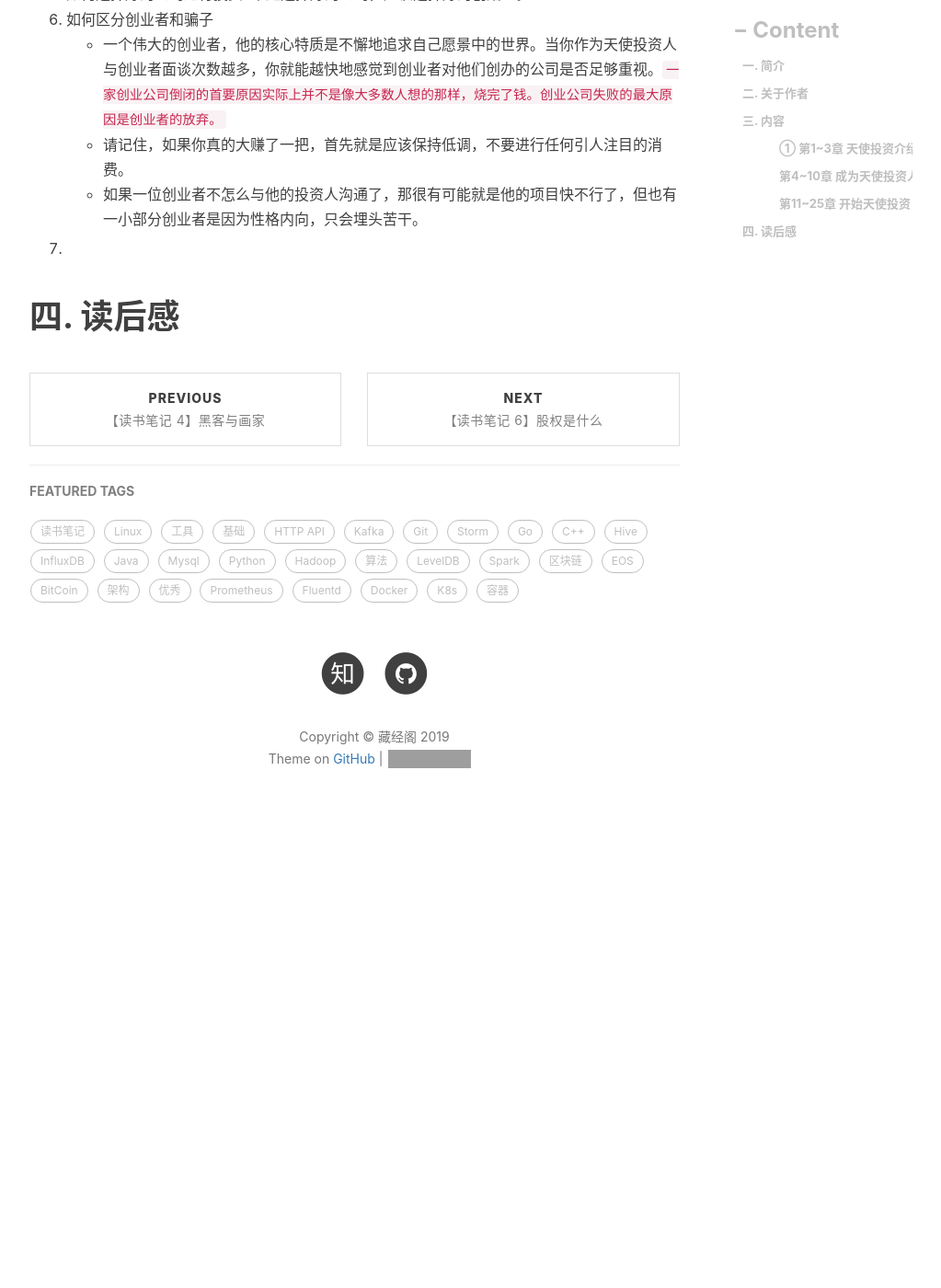
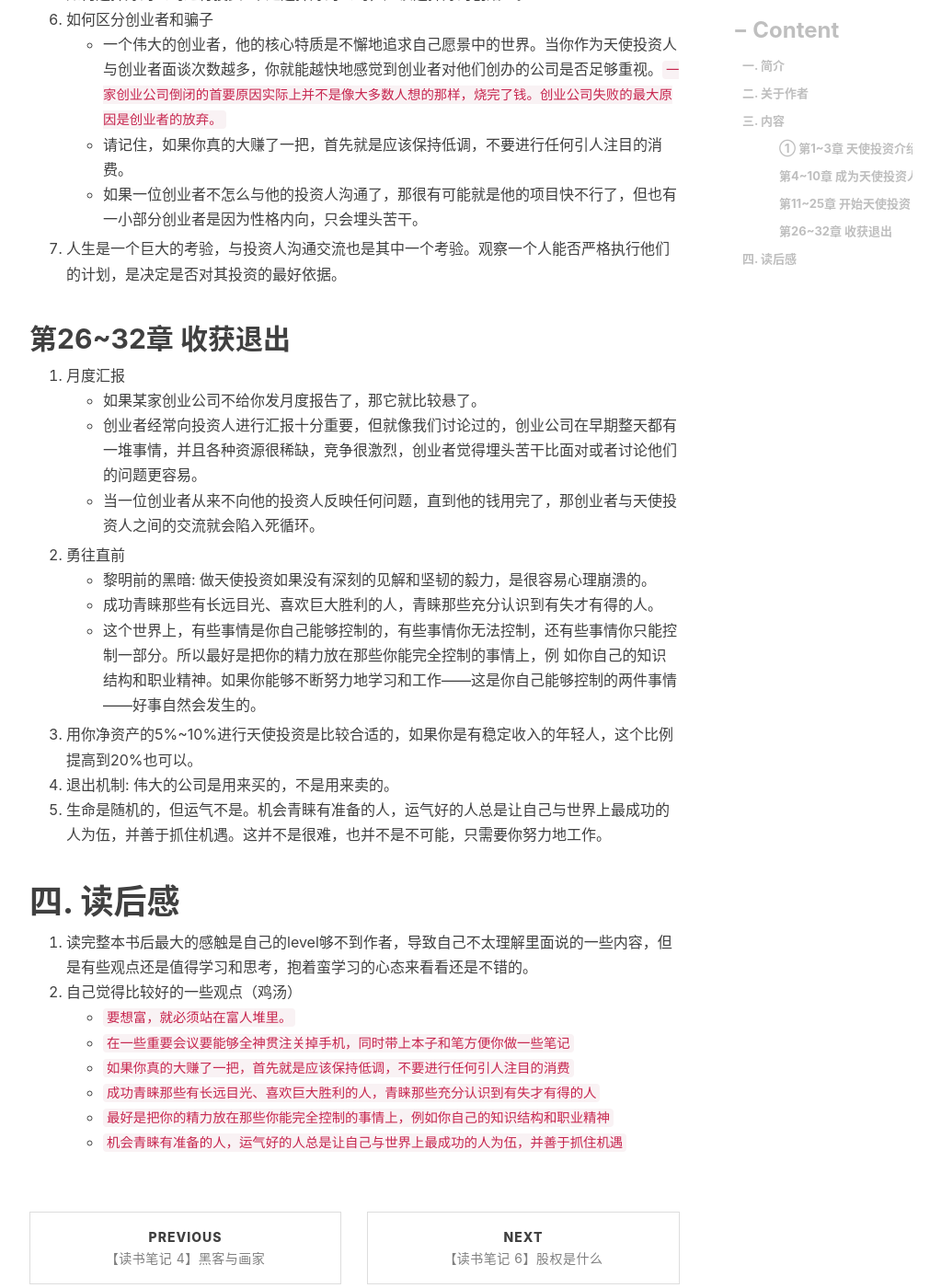
Before and after one commit to engru/chenguolin.github.io, a Jekyll site: the page built from _posts/2016-01-04-【读书笔记-5】富人思维.md, in a window 1280 px wide and 1400 px high, scrolled down 3341 px. Shown: the whole window at 92% size, without its empty margins (233-1256 px from the left). Built offline with Jekyll 4.4.1, drawn with Linux system fonts in a browser that asks for light colours; nearby versions of some CDN libraries; comment, search, counter and statistics services are not loaded; before the commit the page ends 4270 px from its top, so only the background shows below that; grey boxes are pictures that could not be loaded.

Commit message:
Update 2016-01-04-【读书笔记-5】富人思维.md

```diff
--- a/_posts/2016-01-04-【读书笔记-5】富人思维.md
+++ b/_posts/2016-01-04-【读书笔记-5】富人思维.md
@@ -71,6 +71,28 @@ tags:          #标签
    + 一个伟大的创业者，他的核心特质是不懈地追求自己愿景中的世界。当你作为天使投资人与创业者面谈次数越多，你就能越快地感觉到创业者对他们创办的公司是否足够重视。`一家创业公司倒闭的首要原因实际上并不是像大多数人想的那样，烧完了钱。创业公司失败的最大原因是创业者的放弃。`
    + 请记住，如果你真的大赚了一把，首先就是应该保持低调，不要进行任何引人注目的消费。
    + 如果一位创业者不怎么与他的投资人沟通了，那很有可能就是他的项目快不行了，但也有一小部分创业者是因为性格内向，只会埋头苦干。
-7.
+7. 人生是一个巨大的考验，与投资人沟通交流也是其中一个考验。观察一个人能否严格执行他们的计划，是决定是否对其投资的最好依据。
+
+## 第26~32章 收获退出
+1. 月度汇报
+   + 如果某家创业公司不给你发月度报告了，那它就比较悬了。
+   + 创业者经常向投资人进行汇报十分重要，但就像我们讨论过的，创业公司在早期整天都有一堆事情，并且各种资源很稀缺，竞争很激烈，创业者觉得埋头苦干比面对或者讨论他们的问题更容易。
+   + 当一位创业者从来不向他的投资人反映任何问题，直到他的钱用完了，那创业者与天使投资人之间的交流就会陷入死循环。
+2. 勇往直前
+   + 黎明前的黑暗: 做天使投资如果没有深刻的见解和坚韧的毅力，是很容易心理崩溃的。
+   + 成功青睐那些有长远目光、喜欢巨大胜利的人，青睐那些充分认识到有失才有得的人。
+   + 这个世界上，有些事情是你自己能够控制的，有些事情你无法控制，还有些事情你只能控制一部分。所以最好是把你的精力放在那些你能完全控制的事情上，例
+如你自己的知识结构和职业精神。如果你能够不断努力地学习和工作——这是你自己能够控制的两件事情——好事自然会发生的。
+3. 用你净资产的5%~10%进行天使投资是比较合适的，如果你是有稳定收入的年轻人，这个比例提高到20%也可以。
+4. 退出机制: 伟大的公司是用来买的，不是用来卖的。
+5. 生命是随机的，但运气不是。机会青睐有准备的人，运气好的人总是让自己与世界上最成功的人为伍，并善于抓住机遇。这并不是很难，也并不是不可能，只需要你努力地工作。
 
 # 四. 读后感
+1. 读完整本书后最大的感触是自己的level够不到作者，导致自己不太理解里面说的一些内容，但是有些观点还是值得学习和思考，抱着蛮学习的心态来看看还是不错的。
+2. 自己觉得比较好的一些观点（鸡汤）
+   + `要想富，就必须站在富人堆里。`
+   + `在一些重要会议要能够全神贯注关掉手机，同时带上本子和笔方便你做一些笔记`
+   + `如果你真的大赚了一把，首先就是应该保持低调，不要进行任何引人注目的消费`
+   + `成功青睐那些有长远目光、喜欢巨大胜利的人，青睐那些充分认识到有失才有得的人`
+   + `最好是把你的精力放在那些你能完全控制的事情上，例如你自己的知识结构和职业精神`
+   + `机会青睐有准备的人，运气好的人总是让自己与世界上最成功的人为伍，并善于抓住机遇`
```
